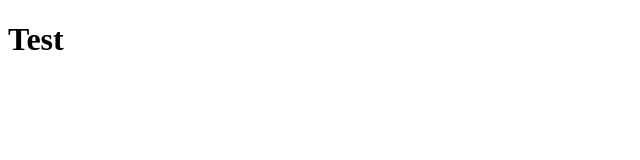
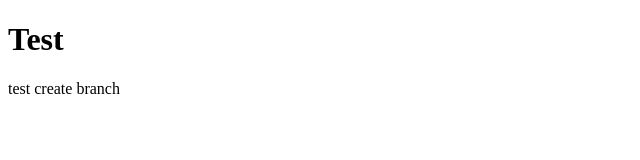
Before and after one commit to KonstantinFaleev/george, a plain HTML site: page index.html in a window 1280 px wide. Shown: the whole page, without its empty margins (0-640 px from the left). Drawn offline with Linux system fonts and the light colour scheme.

Commit message:
new branch

```diff
--- a/index.html
+++ b/index.html
@@ -9,5 +9,6 @@
 </head>
 <body>
   <h1>Test</h1>
+  <p>test create branch</p>
 </body>
 </html>
```
